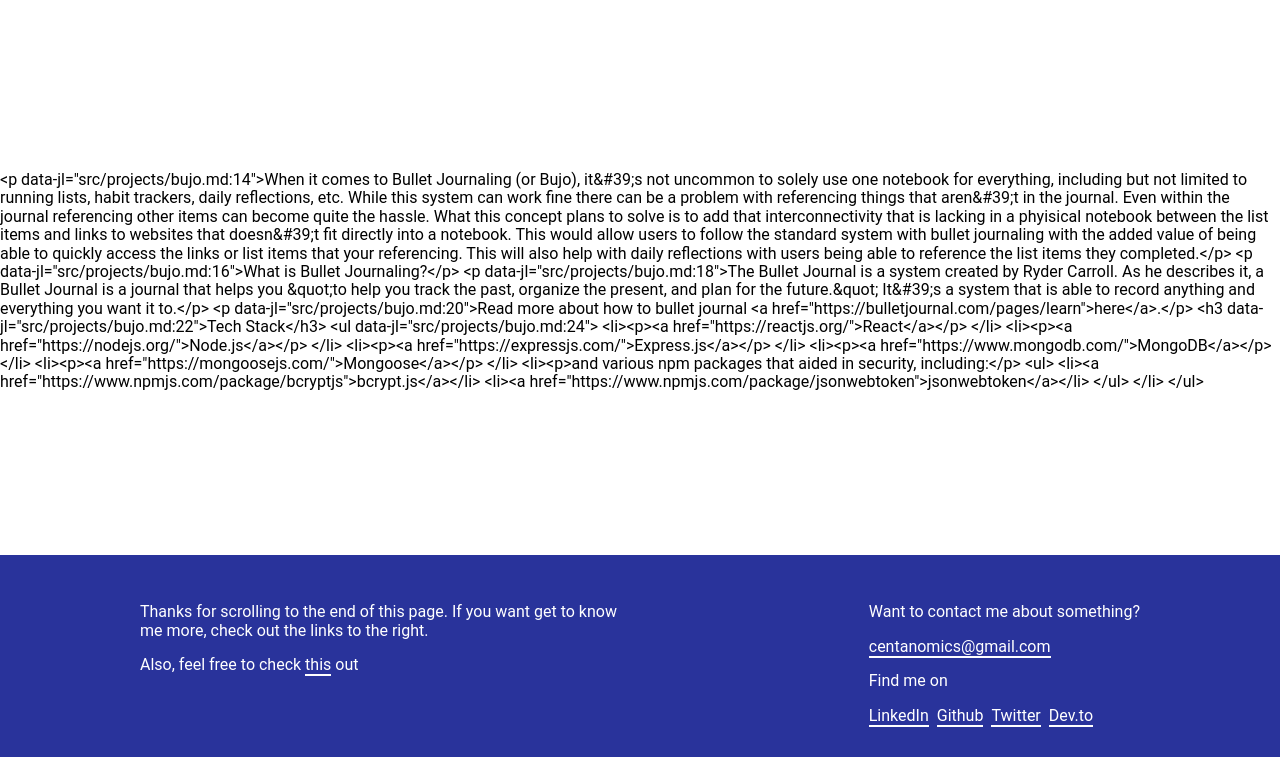
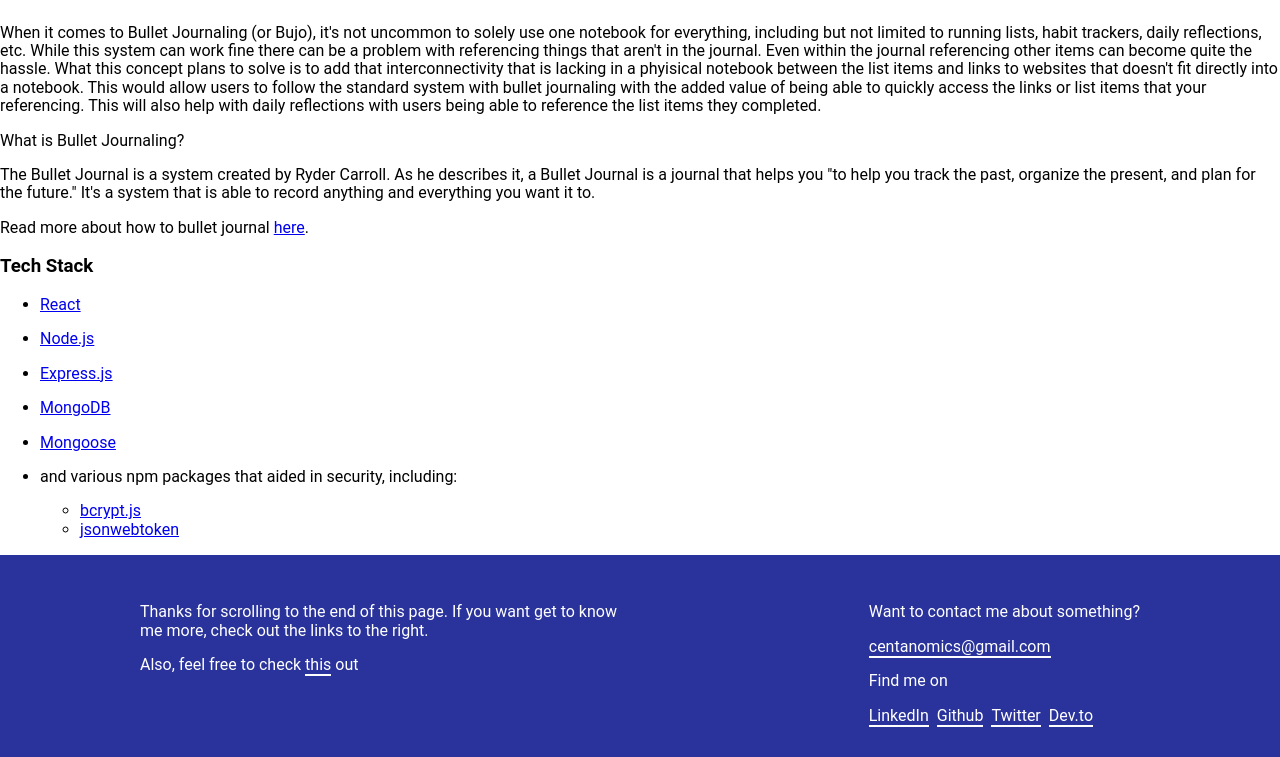
Before and after one commit to centanomics/portfolio, a Gatsby site: page /bujo/ in a window 1280 px wide. Shown: the part 63-820 px from the top of the page. Built offline with nearby package versions, Linux system fonts and the light colour scheme; Gatsby itself is replaced by a stand-in of ours.

Commit message:
fixed html by setting it inside an article tag

```diff
--- a/src/templates/project-post.js
+++ b/src/templates/project-post.js
@@ -7,7 +7,7 @@
   const post = data.markdownRemark
   return (
     <Layout>
-      {post.html}
+      <article dangerouslySetInnerHTML={{ __html: post.html }}/>
     </Layout>
   )
 }
```
